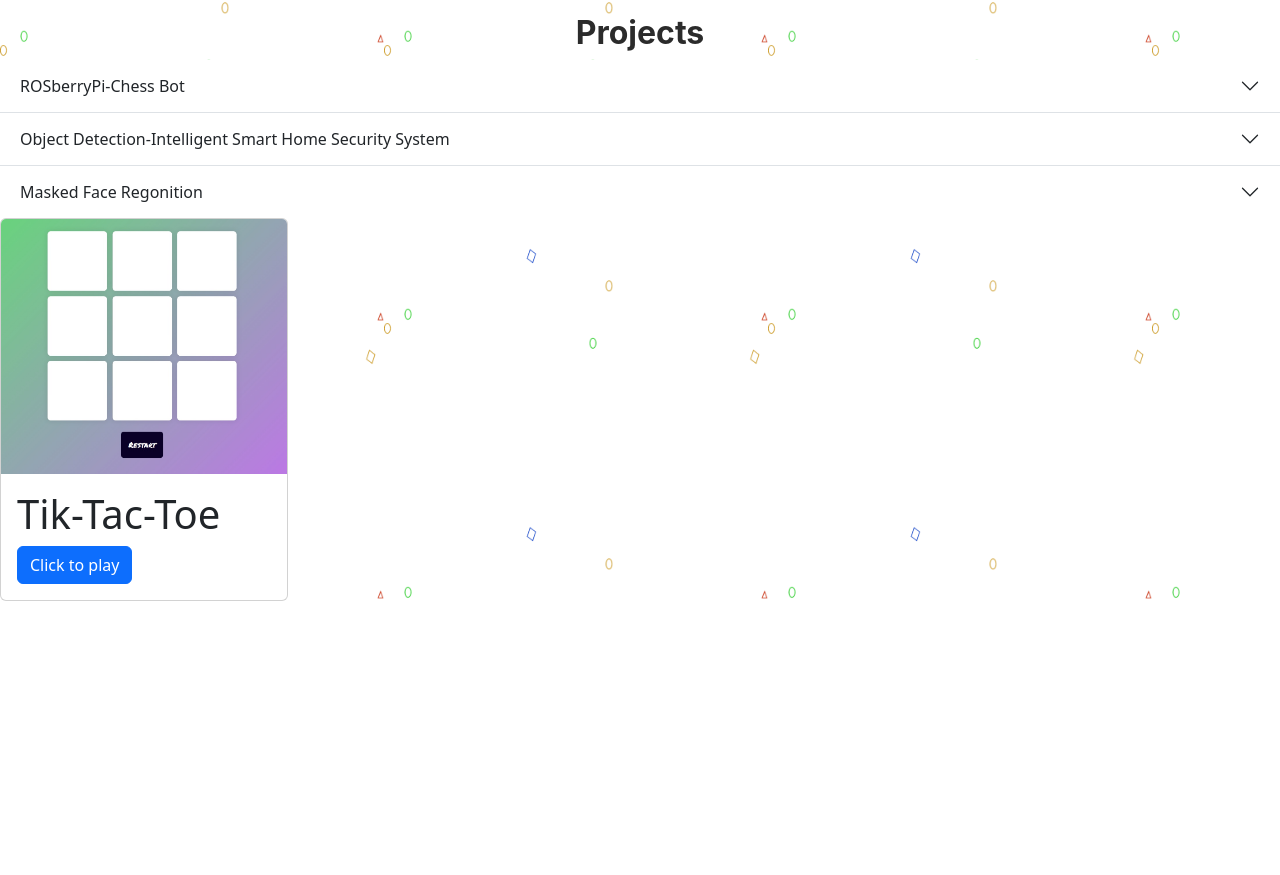
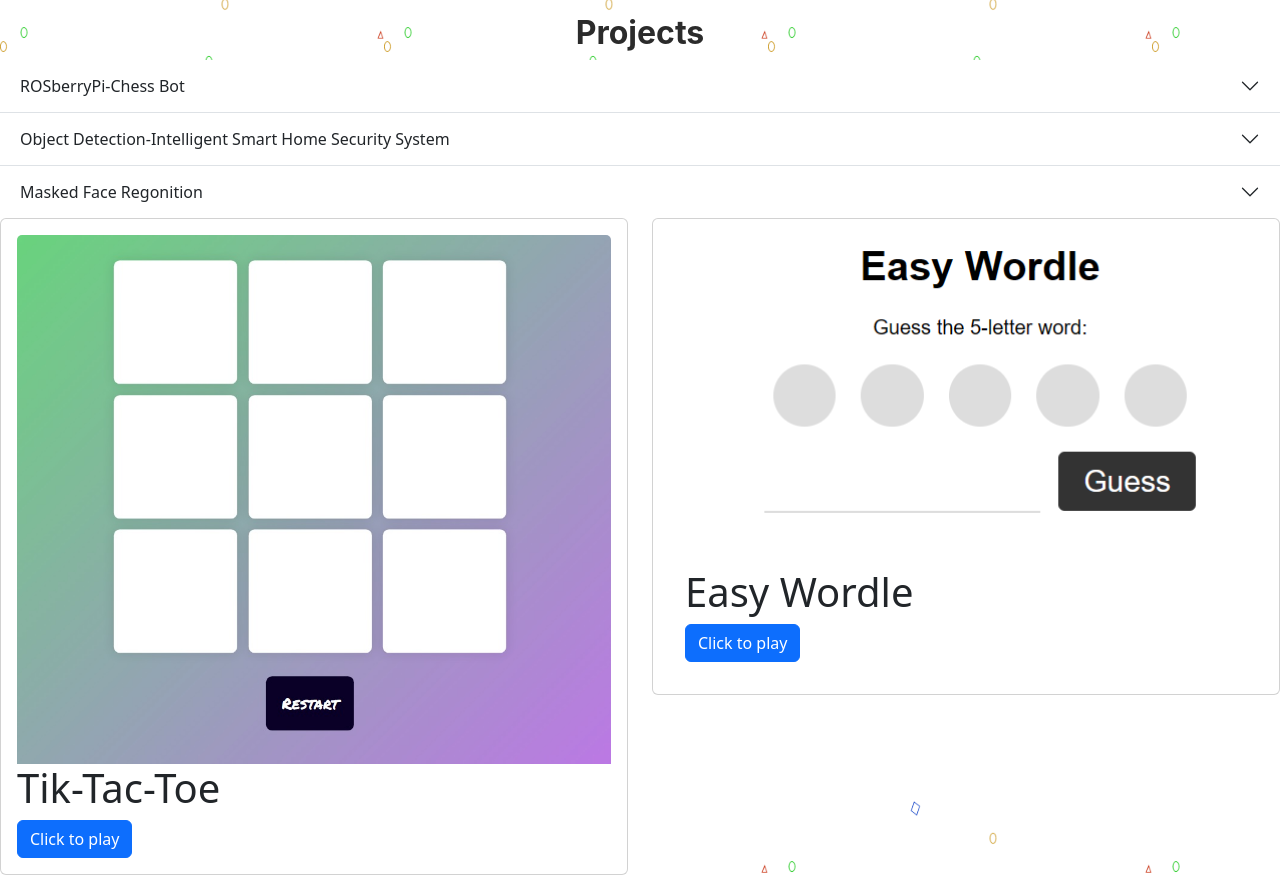
Before and after one commit to Alby0n/portfolio, a plain HTML site: page index.html in a window 1280 px wide. Shown: the part 945-1820 px from the top of the page. Before the commit the page ends 1546 px from the top, so only its background shows below. Drawn offline with nearby package versions, Linux system fonts and the light colour scheme.

Commit message:
Add files via upload

```diff
--- a/index.html
+++ b/index.html
@@ -122,14 +122,28 @@
           </div>
         </div>
 
-        <div class="card" style="width: 18rem;">
-          <img src="Tik-Tac-Toe.jpg" class="card-img-top" width="18rem" >
+    <div class="row">
+      <div class="col-sm-6 mb-3 mb-sm-0">
+        <div class="card">
           <div class="card-body">
-            <h1 id="1" class="card-title">Tik-Tac-Toe</h1>
+            <img src="Tik-Tac-Toe.jpg" class="card-img-top" width="18rem" >
+            <h1  class="card-title">Tik-Tac-Toe</h1>
             <a href="https://alby0n.github.io/TicTacToe/" class="btn btn-primary">Click to play</a>
           </div>
         </div>
-
+      </div>
+      <div class="col-sm-6">
+        <div class="card">
+          <div class="card-body">
+            <img src="easy wordle.png" class="card-img-top" width="17rem" >
+            <div class="card-body">
+              <h1  class="card-title">Easy Wordle</h1>
+              <a href="https://alby0n.github.io/Easy-Wordle/" class="btn btn-primary">Click to play</a>
+          </div>
+        </div>
+      </div>
+    </div>
+    </div>
      </body>
 
 
```
Also changed, not shown: easy wordle.png (added).
